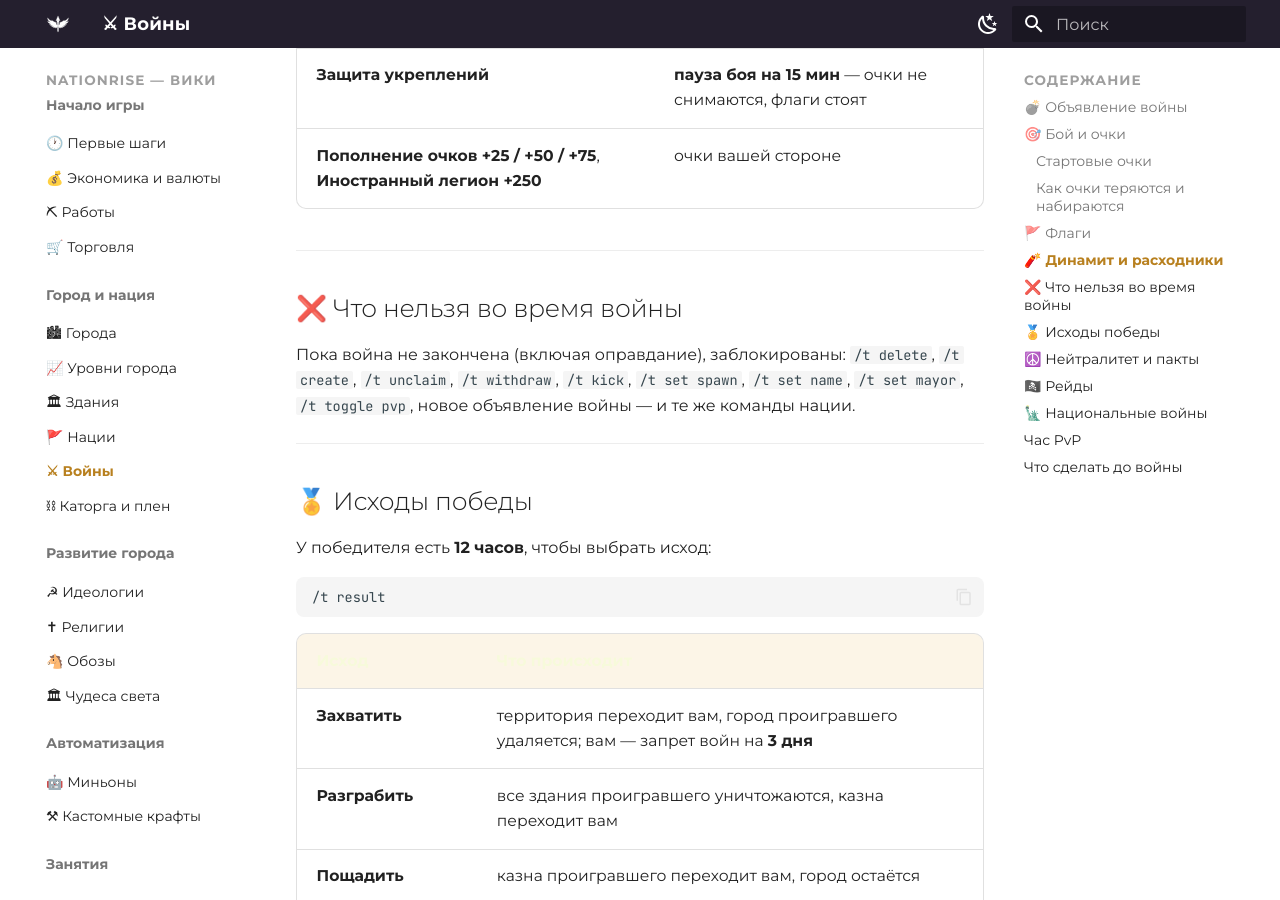
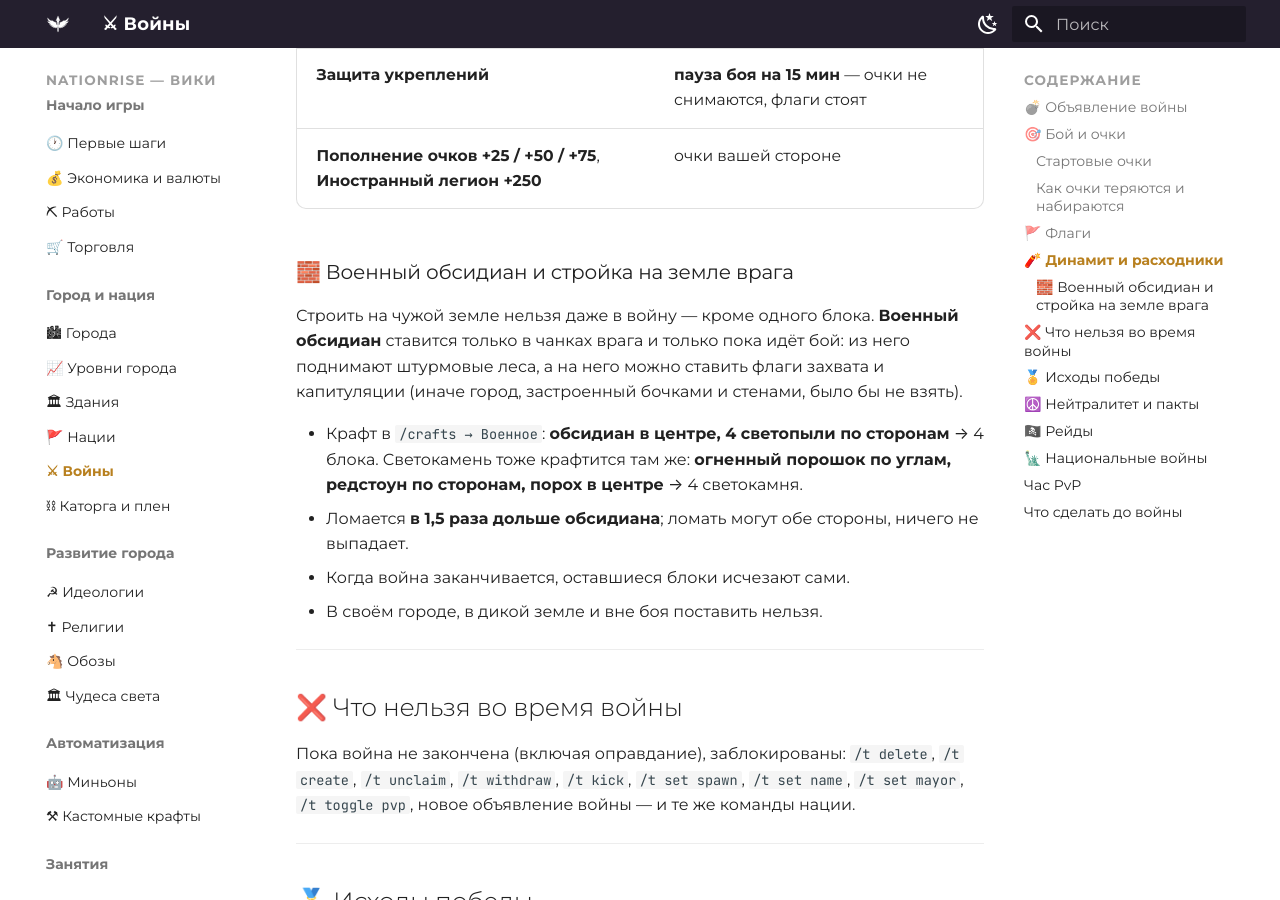
Before and after one commit to zixSSSed/NationRise-Wiki-RU, an MkDocs documentation site: the page built from docs/war.md, in a window 1280 px wide and 900 px high, scrolled down 4511 px. Built offline with MkDocs 1.6.1 and Material for MkDocs 9.7.7, drawn with Linux system fonts in a browser that asks for light colours.

Commit message:
Войны: военный обсидиан и крафт светокамня
Co-Authored-By: Claude Opus 5 <noreply@anthropic.com>

```diff
--- a/docs/war.md
+++ b/docs/war.md
@@ -118,6 +118,20 @@
 | **Пополнение очков +25 / +50 / +75**, **Иностранный легион +250** | очки вашей стороне |
 
 
+
+### 🧱 Военный обсидиан и стройка на земле врага
+
+Строить на чужой земле нельзя даже в войну — кроме одного блока. **Военный обсидиан** ставится
+только в чанках врага и только пока идёт бой: из него поднимают штурмовые леса, а на него можно
+ставить флаги захвата и капитуляции (иначе город, застроенный бочками и стенами, было бы не взять).
+
+- Крафт в `/crafts → Военное`: **обсидиан в центре, 4 светопыли по сторонам** → 4 блока.
+  Светокамень тоже крафтится там же: **огненный порошок по углам, редстоун по сторонам,
+  порох в центре** → 4 светокамня.
+- Ломается **в 1,5 раза дольше обсидиана**; ломать могут обе стороны, ничего не выпадает.
+- Когда война заканчивается, оставшиеся блоки исчезают сами.
+- В своём городе, в дикой земле и вне боя поставить нельзя.
+
 ---
 
 ## ❌ Что нельзя во время войны
```
